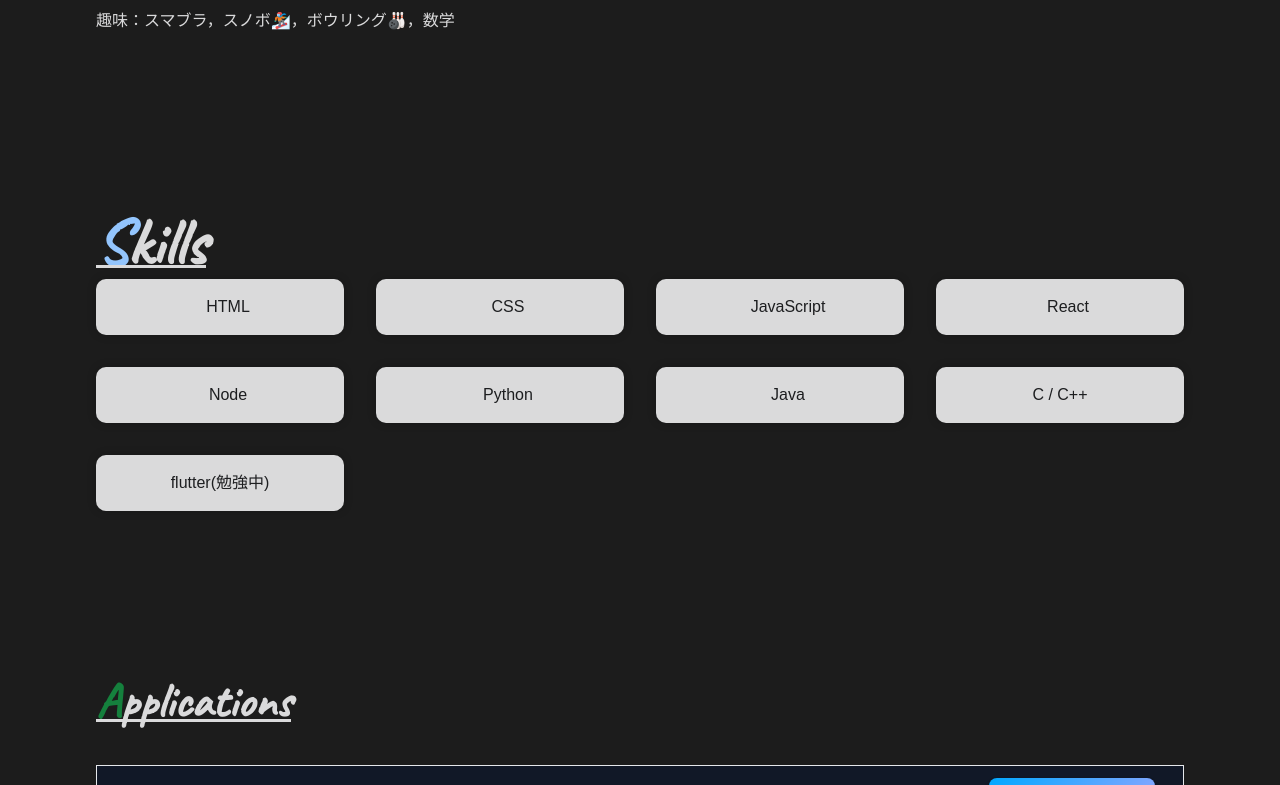
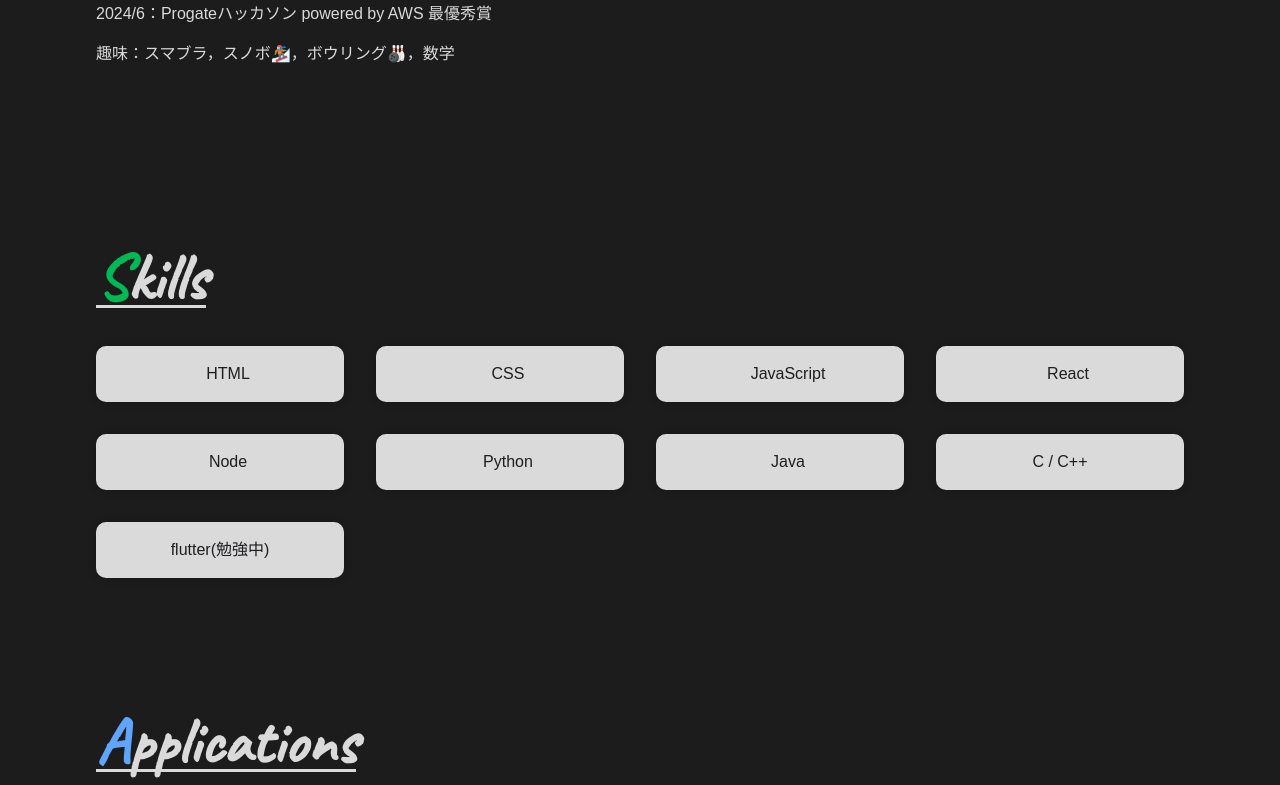
Before and after one commit to kotta-27/my-portfolio, a Next.js app: page / in a window 1280 px wide. Shown: the part 1015-1800 px from the top of the page. Built offline with nearby package versions, Linux system fonts and the light colour scheme; a web font is replaced by a local one.

Commit message:
add title-component

```diff
--- a/src/components/About.jsx
+++ b/src/components/About.jsx
@@ -1,5 +1,6 @@
 import React, { useState, useEffect, useRef } from "react";
 import Image from "next/image";
+import ApplicationTitle from "./ApplicationTitle";
 
 const About = () => {
   const [isVisible, setIsVisible] = useState({
@@ -61,45 +62,7 @@ const About = () => {
   return (
     <div className="flex-col w-full about-wrapper">
       <div className="about-container overflow-hidden">
-        <div
-          ref={titleRef}
-          className={`relative inline-block transition-all duration-1000 ease-out transform ${
-            isVisible.title
-              ? "opacity-100 translate-x-0"
-              : "opacity-0 -translate-x-full"
-          }`}
-        >
-          <h2
-            id="about-name"
-            className="text-4xl mb-2"
-            style={{ position: "relative" }}
-          >
-            <span className="text-blue-700 inline-block transition-all duration-300 transform hover:scale-110">
-              A
-            </span>
-            <span className="inline-block transition-all duration-300 transform hover:scale-110">
-              b
-            </span>
-            <span className="inline-block transition-all duration-300 transform hover:scale-110">
-              o
-            </span>
-            <span className="inline-block transition-all duration-300 transform hover:scale-110">
-              u
-            </span>
-            <span className="inline-block transition-all duration-300 transform hover:scale-110">
-              t
-            </span>
-            <span className="inline-block transition-all duration-300 transform hover:scale-110">
-              {" "}
-            </span>
-            <span
-              style={{
-                ...underlineStyle,
-                transform: isVisible.title ? "scaleX(1)" : "scaleX(0)",
-              }}
-            />
-          </h2>
-        </div>
+        <ApplicationTitle myTitle={"About"} color={"blue"} colorValue={"700"} />
         <div className="flex-about w-full">
           <div
             ref={contentRef}
--- a/src/components/Application4.jsx
+++ b/src/components/Application4.jsx
@@ -1,4 +1,5 @@
 import React, { useState, useEffect, useRef } from "react";
+import ApplicationTitle from "./ApplicationTitle";
 
 const Application4 = () => {
   const [isTitleVisible, setIsTitleVisible] = useState(false);
@@ -43,62 +44,11 @@ const Application4 = () => {
 
   return (
     <div>
-      <div className="about-container overflow-hidden">
-        <div
-          ref={titleRef}
-          className={`relative inline-block font-weight-600 transition-all duration-1000 ease-out transform ${
-            isTitleVisible
-              ? "opacity-100 translate-x-0"
-              : "opacity-0 -translate-x-full"
-          }`}
-          id="application-name"
-        >
-          <div
-            className="text-2xl mb-2 app-name"
-            style={{ position: "relative" }}
-          >
-            <span className="text-green-700 inline-block transition-all duration-300 transform hover:scale-110">
-              A
-            </span>
-            <span className="inline-block transition-all duration-300 transform hover:scale-110">
-              p
-            </span>
-            <span className="inline-block transition-all duration-300 transform hover:scale-110">
-              p
-            </span>
-            <span className="inline-block transition-all duration-300 transform hover:scale-110">
-              l
-            </span>
-            <span className="inline-block transition-all duration-300 transform hover:scale-110">
-              i
-            </span>
-            <span className="inline-block transition-all duration-300 transform hover:scale-110">
-              c
-            </span>
-            <span className="inline-block transition-all duration-300 transform hover:scale-110">
-              a
-            </span>
-            <span className="inline-block transition-all duration-300 transform hover:scale-110">
-              t
-            </span>
-            <span className="inline-block transition-all duration-300 transform hover:scale-110">
-              i
-            </span>
-            <span className="inline-block transition-all duration-300 transform hover:scale-110">
-              o
-            </span>
-            <span className="inline-block transition-all duration-300 transform hover:scale-110">
-              ns
-            </span>
-            <span
-              style={{
-                ...underlineStyle,
-                transform: isTitleVisible ? "scaleX(1)" : "scaleX(0)",
-              }}
-            />
-          </div>
-        </div>
-      </div>
+      <ApplicationTitle
+        myTitle={"Applications"}
+        color={"blue"}
+        colorValue={"700"}
+      />
       <div className="justify-center border p-3 bg-gray-900 text-white">
         <div className="relative flex flex-col sm:flex-row items-center mb-6">
           <div className="w-full sm:w-1/3" />
--- /dev/null
+++ b/src/components/ApplicationTitle.jsx
@@ -0,0 +1,80 @@
+import React, { useState, useEffect, useRef } from "react";
+
+const ApplicationTitle = ({ myTitle }) => {
+  const [isTitleVisible, setIsTitleVisible] = useState(false);
+  const titleRef = useRef(null);
+
+  useEffect(() => {
+    const observerOptions = {
+      threshold: 0.1,
+    };
+
+    const observerCallback = (entries) => {
+      entries.forEach((entry) => {
+        if (entry.isIntersecting) {
+          setIsTitleVisible(true);
+        }
+      });
+    };
+
+    const observer = new IntersectionObserver(
+      observerCallback,
+      observerOptions
+    );
+
+    if (titleRef.current) observer.observe(titleRef.current);
+
+    return () => {
+      if (titleRef.current) observer.unobserve(titleRef.current);
+    };
+  }, []);
+
+  const underlineStyle = {
+    position: "absolute",
+    bottom: "-10px",
+    left: "0",
+    width: "100%",
+    height: "3px",
+    backgroundColor: "currentColor",
+    transform: isTitleVisible ? "scaleX(1)" : "scaleX(0)",
+    transformOrigin: "left",
+    transition: "transform 1.5s ease-out",
+  };
+
+  // Dynamic color class generation
+  const titleColorClass = "app-name-head-" + myTitle.toLowerCase();
+
+  return (
+    <div className="about-container overflow-hidden p-4">
+      <div className="h-20"></div>
+      <div
+        ref={titleRef}
+        className={`relative inline-block font-bold transition-all duration-1000 ease-out ${
+          isTitleVisible ? "opacity-100" : "opacity-0"
+        }`}
+      >
+        <h2
+          className="text-2xl sm:text-4xl mb-2"
+          style={{ position: "relative" }}
+        >
+          {myTitle.split("").map((char, index) => (
+            <span
+              key={index}
+              className={`inline-block transition-all duration-300 transform ${
+                isTitleVisible
+                  ? "translate-y-0 opacity-100"
+                  : "translate-y-full opacity-0"
+              } hover:scale-110 ${index === 0 ? titleColorClass : ""}`}
+              style={{ transitionDelay: `${index * 50}ms` }}
+            >
+              {char}
+            </span>
+          ))}
+          <span style={underlineStyle} />
+        </h2>
+      </div>
+    </div>
+  );
+};
+
+export default ApplicationTitle;
--- a/src/components/Projects.jsx
+++ b/src/components/Projects.jsx
@@ -1,6 +1,7 @@
 // components/Projects.jsx
 "use client";
 
+import ApplicationTitle from "./ApplicationTitle.jsx";
 import { projectData } from "./data.js";
 import React from "react";
 
@@ -9,9 +10,7 @@ const Projects = () => {
 
   return (
     <div className="projects-container">
-      <h2 id="projects-name" ref={ref}>
-        <span className="text-orange-700">P</span>rojects
-      </h2>
+      <ApplicationTitle myTitle={"Projects"} />
       <div className="projects-grid">
         {projectData &&
           projectData.map((project) => (
--- a/src/components/Skills.jsx
+++ b/src/components/Skills.jsx
@@ -1,4 +1,6 @@
 import React, { useState, useEffect, useRef } from "react";
+import Application from "./Application";
+import ApplicationTitle from "./ApplicationTitle";
 
 const Skills = () => {
   const [isHoveredPython, setIsHoveredPython] = useState(false);
@@ -47,45 +49,11 @@ const Skills = () => {
   return (
     <div>
       <div className="skills-container">
-        <div
-          ref={titleRef}
-          className={`relative inline-block transition-all duration-1000 transform ${
-            isVisible
-              ? "opacity-100 translate-x-0"
-              : "opacity-0 -translate-x-full"
-          }`}
-        >
-          <h2
-            id="skills-name"
-            className="text-4xl mb-2"
-            style={{ position: "relative" }}
-          >
-            <span className="text-blue-300 inline-block transition-all duration-300 transform hover:scale-110">
-              S
-            </span>
-            <span className="inline-block transition-all duration-300 transform hover:scale-110">
-              k
-            </span>
-            <span className="inline-block transition-all duration-300 transform hover:scale-110">
-              i
-            </span>
-            <span className="inline-block transition-all duration-300 transform hover:scale-110">
-              l
-            </span>
-            <span className="inline-block transition-all duration-300 transform hover:scale-110">
-              l
-            </span>
-            <span className="inline-block transition-all duration-300 transform hover:scale-110">
-              s
-            </span>
-            <span
-              style={{
-                ...underlineStyle,
-                transform: isVisible ? "scaleX(1)" : "scaleX(0)",
-              }}
-            />
-          </h2>
-        </div>
+        <ApplicationTitle
+          myTitle={"Skills"}
+          color={"red"}
+          colorValue={"400"}
+        />
         <div className="grid-skills">
           {/* Skill cards remain unchanged */}
           <div className="skill-card html">
--- a/src/styles/globals.css
+++ b/src/styles/globals.css
@@ -500,3 +500,20 @@ hr {
 .font-custom {
   font-family: 'Hiragino', sans-serif; /* フォントをRobotoに設定 */
 }
+
+
+.app-name-head-about{
+  color: rgb(23, 11, 252);
+}
+
+.app-name-head-applications{
+  color: rgb(96 165 250);
+}
+
+.app-name-head-skills{
+  color: rgb(1, 184, 86);
+}
+
+.app-name-head-projects{
+  color: rgb(243, 137, 9);
+}
```
